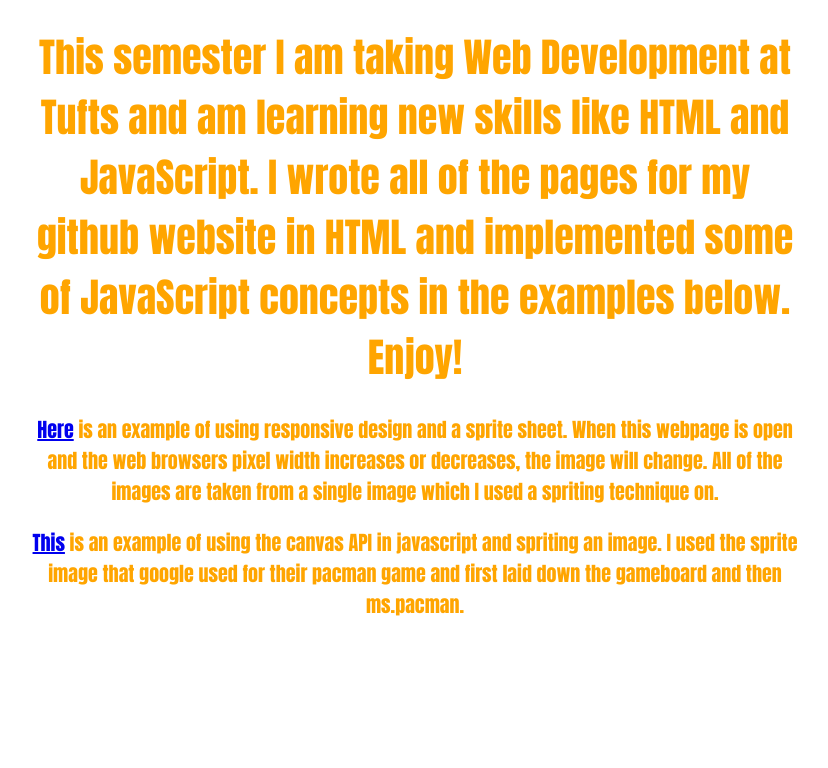
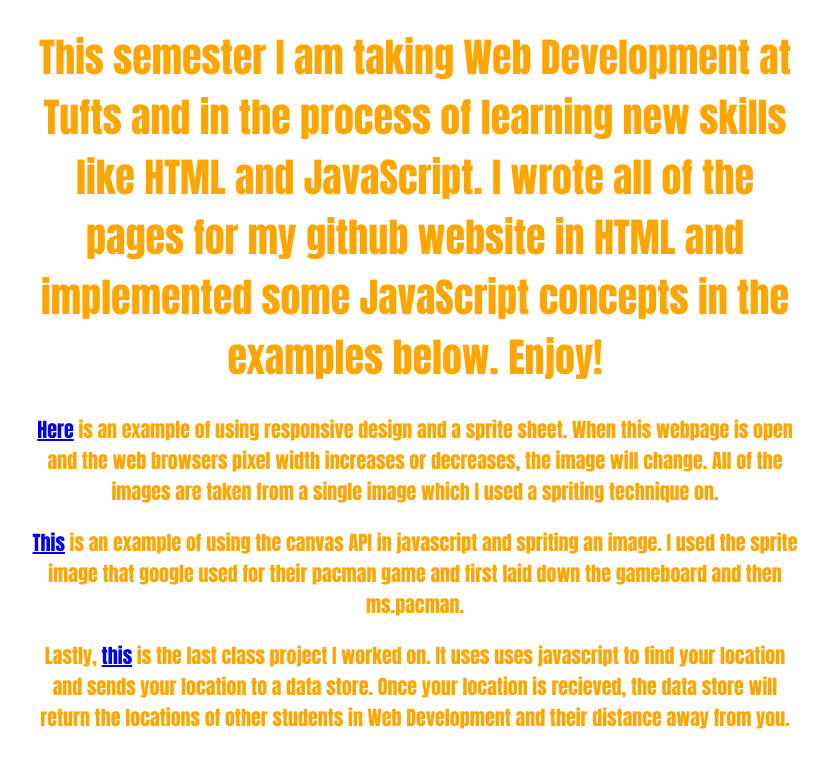
Before and after one commit to aholton001/aholton001.github.io, a plain HTML site: page projects.html in a window 1280 px wide. Shown: the whole page, without its empty margins (225-1053 px from the left). Drawn offline with Linux system fonts and the light colour scheme.

Commit message:
adding class examples

```diff
--- a/projects.html
+++ b/projects.html
@@ -8,13 +8,14 @@
 	</head>
 	<body>
 		<div id="projects">
-		<p><h1>This semester I am taking Web Development at Tufts and am learning new skills
-			like HTML and JavaScript. I wrote all of the pages for my github website in HTML and
-			implemented some of JavaScript concepts in the examples below. Enjoy!</h1></p>
+		<p><h1>This semester I am taking Web Development at Tufts and in the process of
+			learning new skills like HTML and JavaScript. I wrote all of the pages for my github website in HTML and implemented some JavaScript concepts in the examples below. Enjoy!</h1></p>
 		<p><a target="_blank" href="http://tuftsdev.github.io/comp20-aholton/responsive/">
 			Here</a> is an example of using responsive design and a sprite sheet. When this webpage is open and the web browsers pixel width increases or decreases, the image will change. All of the images are taken from a single image which I used a spriting technique on.</p>
 		<p><a target="_blank" href="http://tuftsdev.github.io/comp20-aholton/mspacman/">
 			This</a> is an example of using the canvas API in javascript and spriting an image. I used the sprite image that google used for their pacman game and first laid down the gameboard and then ms.pacman.</p>
+		<p>Lastly, <a target="_blank" href="http://tuftsdev.github.io/comp20-aholton/mmap">
+			this</a> is the last class project I worked on. It uses uses javascript to find your location and sends your location to a data store. Once your location is recieved, the data store will return the locations of other students in Web Development and their distance away from you.</p>
 		</div>
 	</body>
 
```
